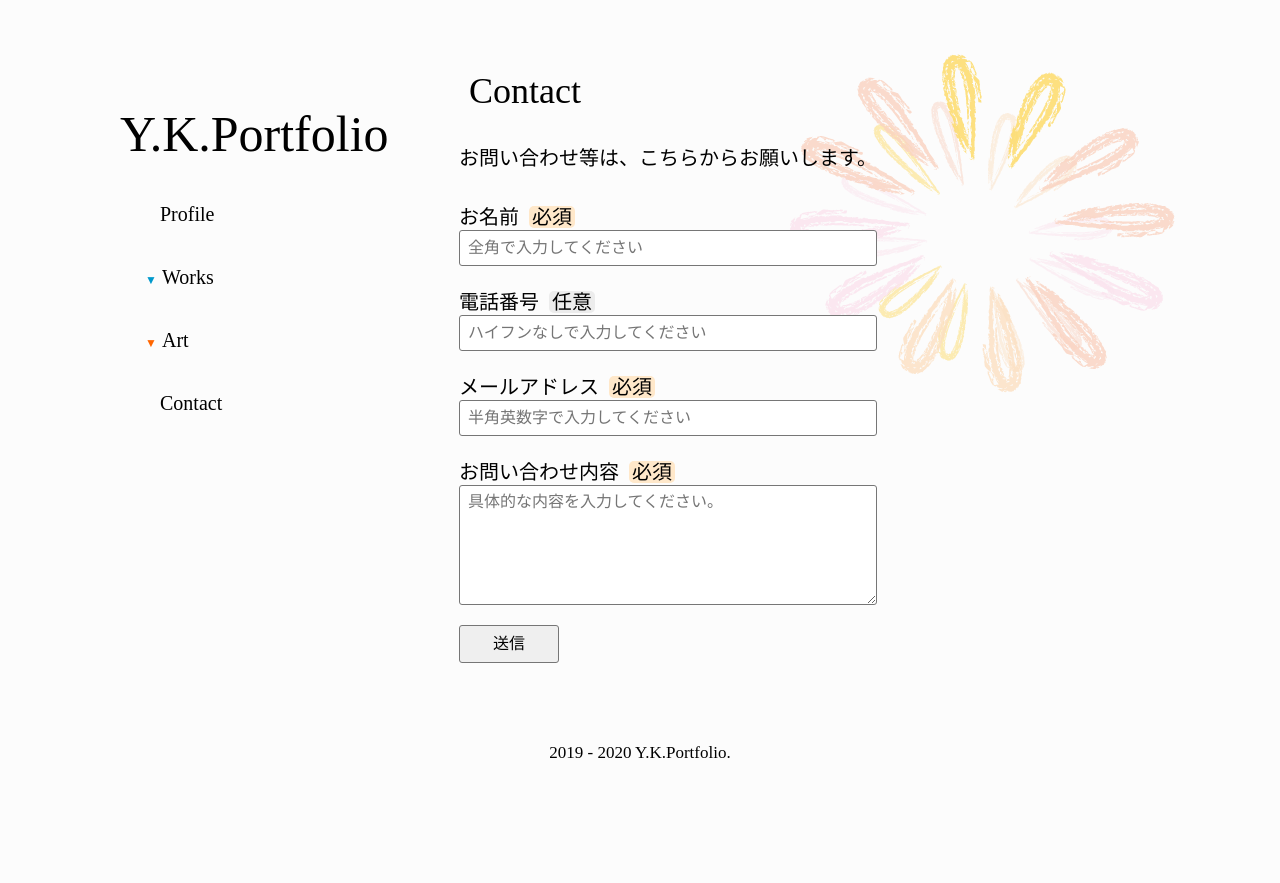
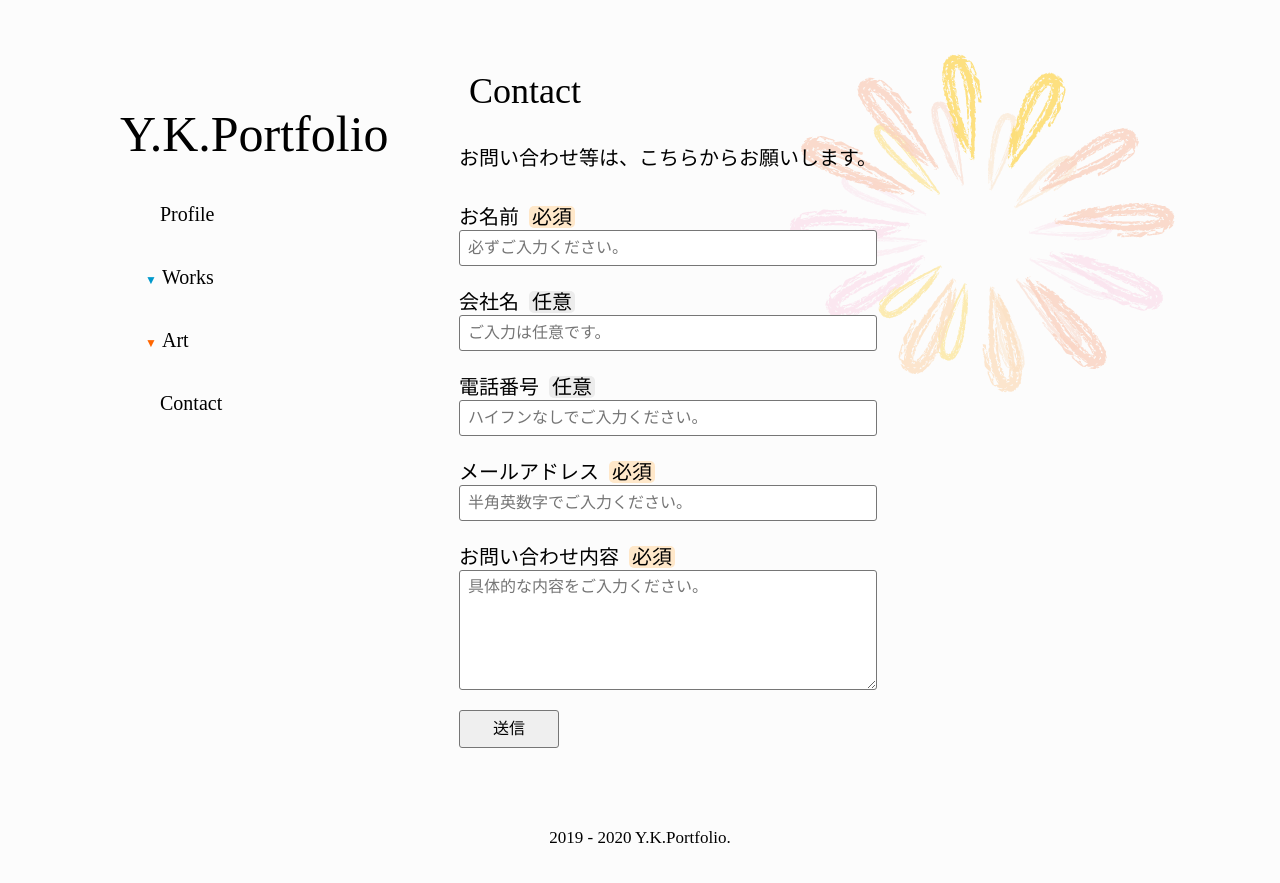
Before and after one commit to korisu07/Portfolio-Copy---test, a PHP site: page /contact.php in a window 1280 px wide. Before the commit the page ends 758 px from the top, so only its background shows below. Run offline with PHP 8.4, Linux system fonts and the light colour scheme.

Commit message:
会社名の入力欄を追加。placeholder属性の文言を変更。

```diff
--- a/contact.php
+++ b/contact.php
@@ -17,19 +17,23 @@
         <form action="./contact_submit.php" method="post">
           <p>
             <label>お名前<span class="form_req">必須</span></label>
-            <input type="text" name="name" placeholder="全角で入力してください" required>
+            <input type="text" name="name" placeholder="必ずご入力ください。" required>
+          </p>
+          <p>
+            <label>会社名<span>任意</span></label>
+            <input type="text" name="company" placeholder="ご入力は任意です。">
           </p>
           <p>
             <label>電話番号<span>任意</span></label>
-            <input type="tel" name="tel" placeholder="ハイフンなしで入力してください">
+            <input type="tel" name="tel" placeholder="ハイフンなしでご入力ください。">
           </p>
           <p>
             <label>メールアドレス<span class="form_req">必須</span></label>
-            <input type="email" name="email" placeholder="半角英数字で入力してください" required>
+            <input type="email" name="email" placeholder="半角英数字でご入力ください。" required>
           </p>
           <p>
             <label>お問い合わせ内容<span class="form_req">必須</span></label>
-            <textarea name="content" placeholder="具体的な内容を入力してください。" required></textarea>
+            <textarea name="content" placeholder="具体的な内容をご入力ください。" required></textarea>
           </p>
           <p>
             <input type="submit" value="送信">
```
